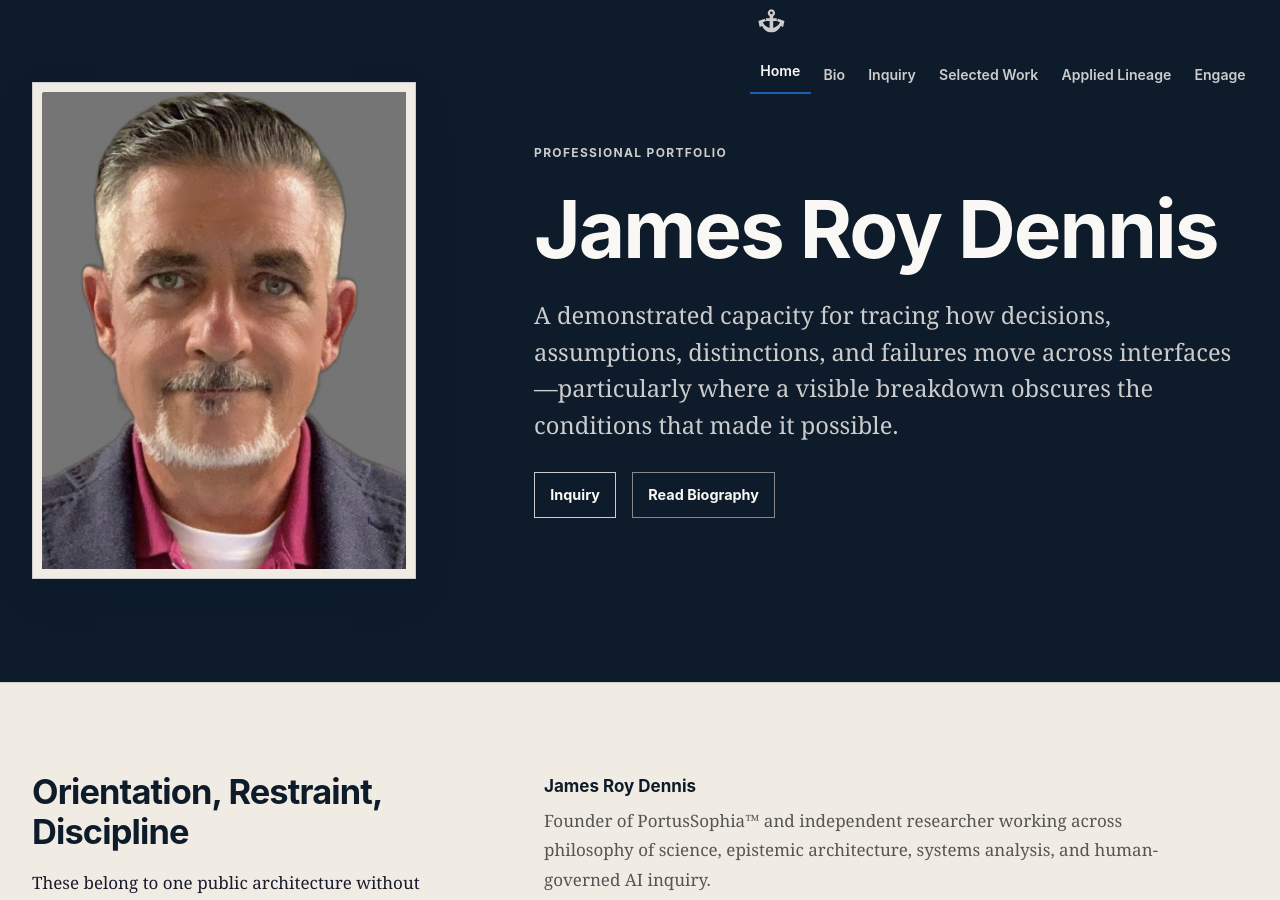
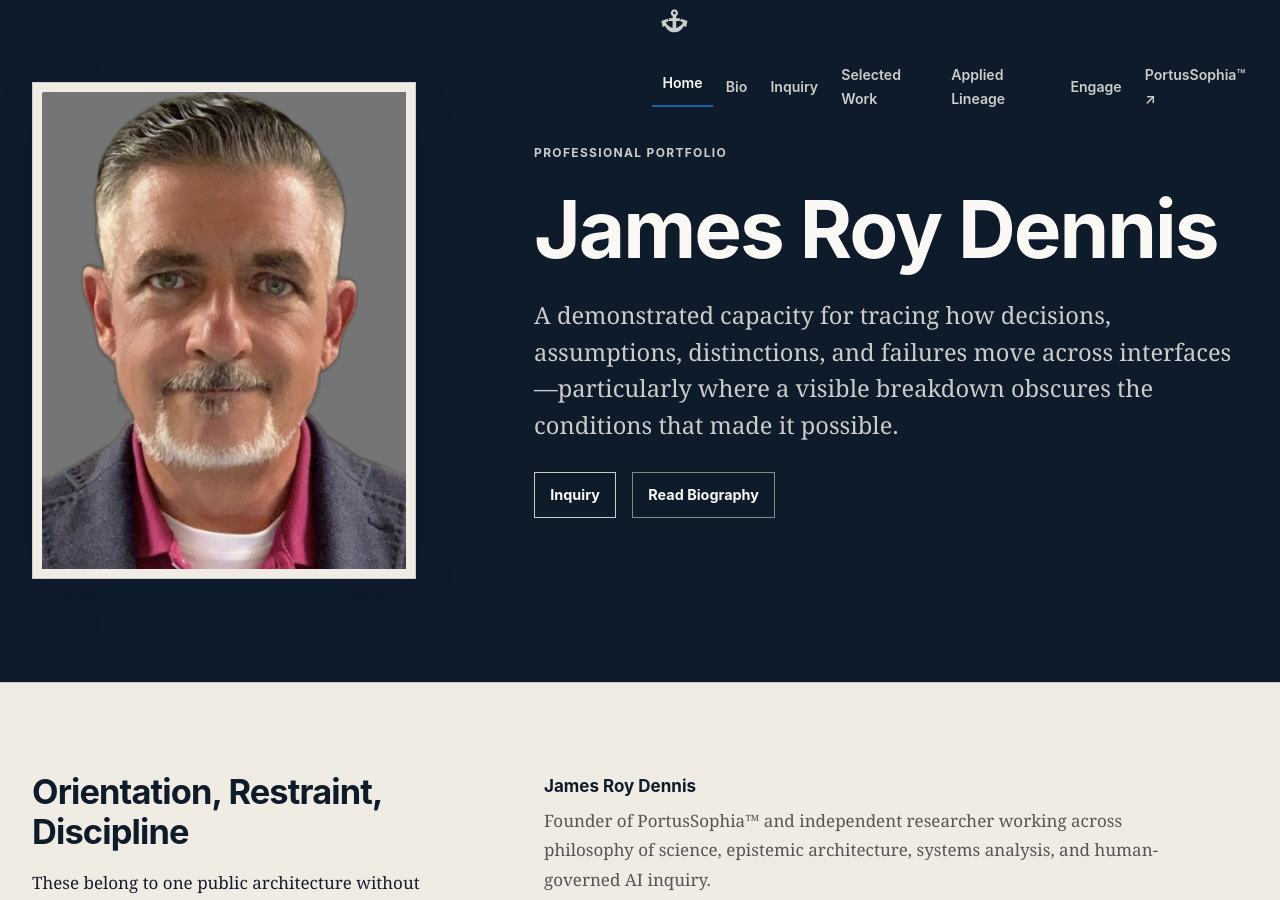
Before and after one commit to portussophia/portussophia-founder, a Jekyll site: the page built from index.md, in a window 1280 px wide and 900 px high. Built offline with Jekyll 4.4.1, drawn with Linux system fonts in a browser that asks for light colours.

Commit message:
Add reciprocal public navigation

```diff
--- a/_data/navigation.yml
+++ b/_data/navigation.yml
@@ -1,5 +1,6 @@
 - title: Home
   url: /
+  separator_after: true
 
 - title: Bio
   url: /bio/
@@ -15,3 +16,8 @@
 
 - title: Engage
   url: /engage/
+
+- title: PortusSophia™ ↗
+  url: https://public.portussophia.com/
+  external: true
+  related_surface: true
```
